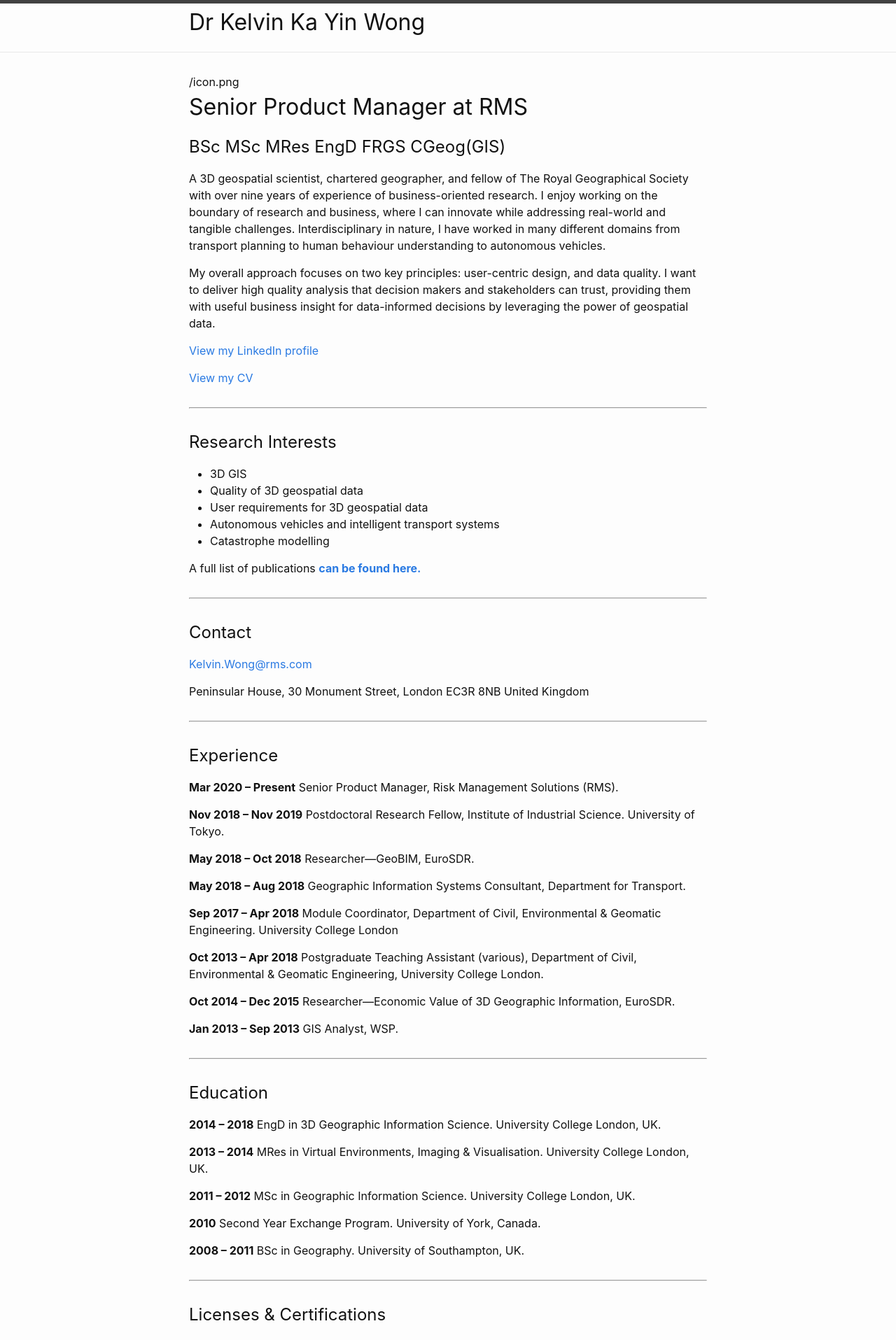
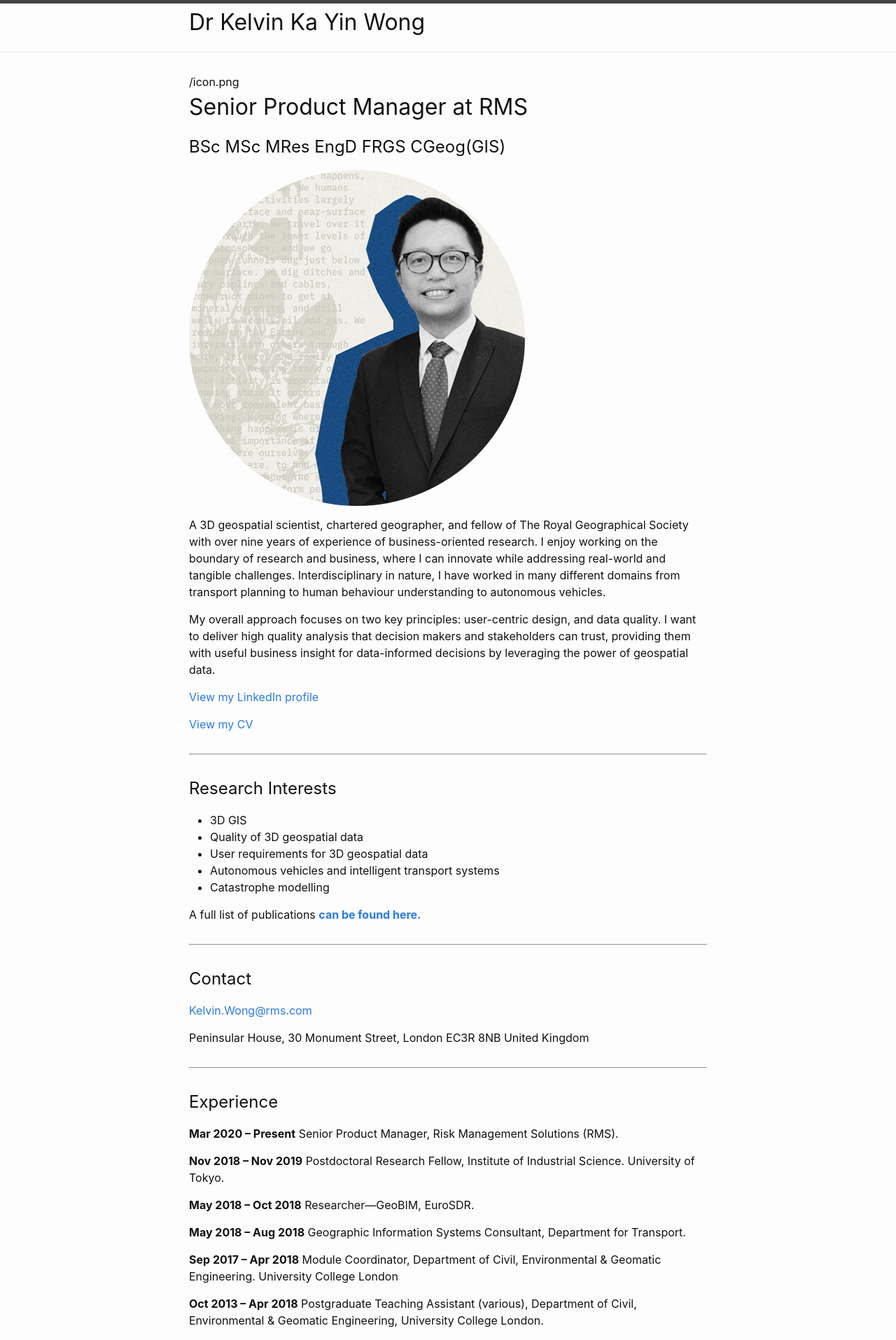
Before and after one commit to kel196/kel196.github.io, a Jekyll site: the page built from index.md, in a window 1280 px wide. Shown: the top 1915 px of the page at 70% size. Built offline with Jekyll 4.4.1, drawn with Linux system fonts in a browser that asks for light colours; our own code applies the rules of GitHub Pages for plain Markdown files.

Commit message:
Update index.md

```diff
--- a/index.md
+++ b/index.md
@@ -1,5 +1,7 @@
 # Senior Product Manager at RMS
 ## BSc MSc MRes EngD FRGS CGeog(GIS)
+
+![Dr Kelvin Wong](http://kel196.github.io/icon.png)
 
 A 3D geospatial scientist, chartered geographer, and fellow of The Royal Geographical Society with over nine years of experience of business-oriented research. I enjoy working on the boundary of research and business, where I can innovate while addressing real-world and tangible challenges. Interdisciplinary in nature, I have worked in many different domains from transport planning to human behaviour understanding to autonomous vehicles.
 
```
